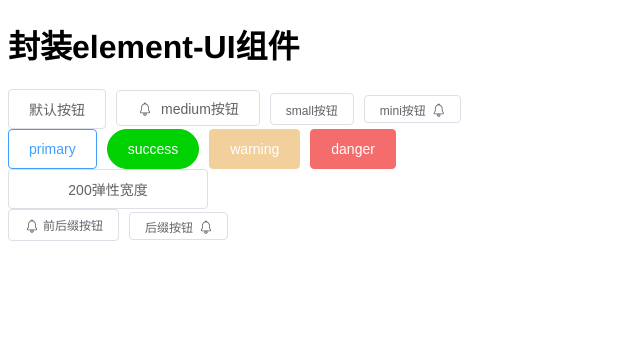
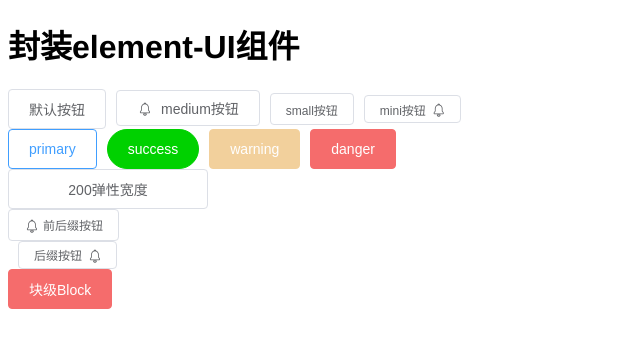
Before and after one commit to milkMiao/zlmProject-vue2, a Vue app in the folder component-package/: page / in a window 1280 px wide. Shown: the top 348 px of the page, without its empty margins (0-640 px from the left). Built offline with nearby package versions, Linux system fonts and the light colour scheme.

Commit message:
button组件封装，块级按钮block

```diff
--- a/component-package/src/components/button/index.vue
+++ b/component-package/src/components/button/index.vue
@@ -2,7 +2,7 @@
   <button
     class="a-button"
     :disabled="disabled"
-    :class="[theme, isBorder, isRound, sizes]"
+    :class="[theme, isBorder, isRound, sizes, blockCss]"
     :style="minWidthCss"
   >
     <span>
@@ -25,6 +25,7 @@
     border: Boolean, //是否需要边框,默认false
     round: Boolean, //是否圆角,默认false
     disabled: Boolean, //是否禁用,默认false
+    block: Boolean, //块级block
     size: { // medium、small、mini
       //按钮大小
       type: String,
@@ -70,6 +71,9 @@
     iconSuffix() {
       return this.suffix ? `icon-${this.suffix}` : "";
     },
+    blockCss(){
+        return this.block ? "a-button-block" : "";
+    }
   },
   data() {
     return {};
@@ -169,4 +173,9 @@
   //圆角样式
   border-radius: 100px;
 }
+
+/*块级block*/
+.a-button-block{
+    display: block;
+}
 </style>
--- a/component-package/src/views/HomeView.vue
+++ b/component-package/src/views/HomeView.vue
@@ -16,8 +16,11 @@
 
     <br />
     <!-- perfix前缀icon名称，suffix后缀icon名称 -->
-    <Abutton perfix="lingdang" size="small">前后缀按钮</Abutton>
+    <Abutton block perfix="lingdang" size="small">前后缀按钮</Abutton>
     <Abutton suffix="lingdang" size="mini">后缀按钮</Abutton>
+
+    <br />
+    <Abutton block type="danger">块级Block</Abutton>
   </div>
 </template>
 
```
